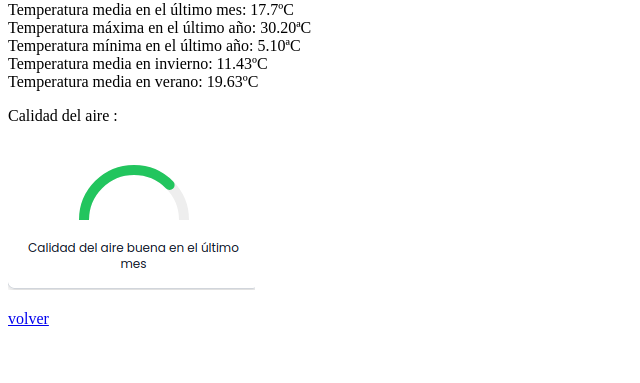
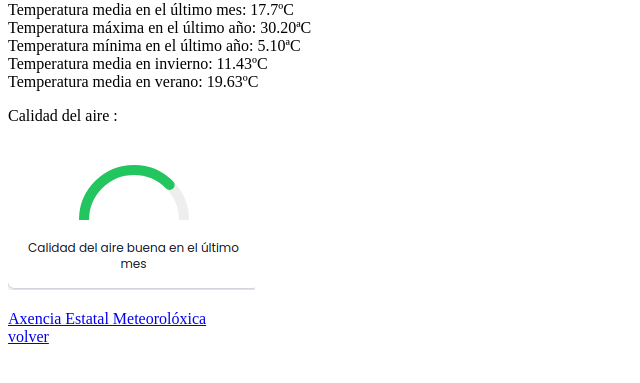
Before and after one commit to XaquinAlves/HTML, a plain HTML site: page ciudades/clima.htm in a window 1280 px wide. Shown: the part 79-462 px from the top of the page, without its empty margins (0-640 px from the left). Drawn offline with Linux system fonts and the light colour scheme.

Commit message:
ej apt 5

```diff
--- a/ciudades/clima.htm
+++ b/ciudades/clima.htm
@@ -20,6 +20,7 @@
     </p>
     <img src="images/calidad_aire.png" alt="calidad_aire" align="bottom">
     <p>
+        <a href="https://www.aemet.es/gl/portada" target="_blank">Axencia Estatal Meteorolóxica</a><br>
         <a href="ciudades.htm">volver</a>
     </p>
 </body>
```
